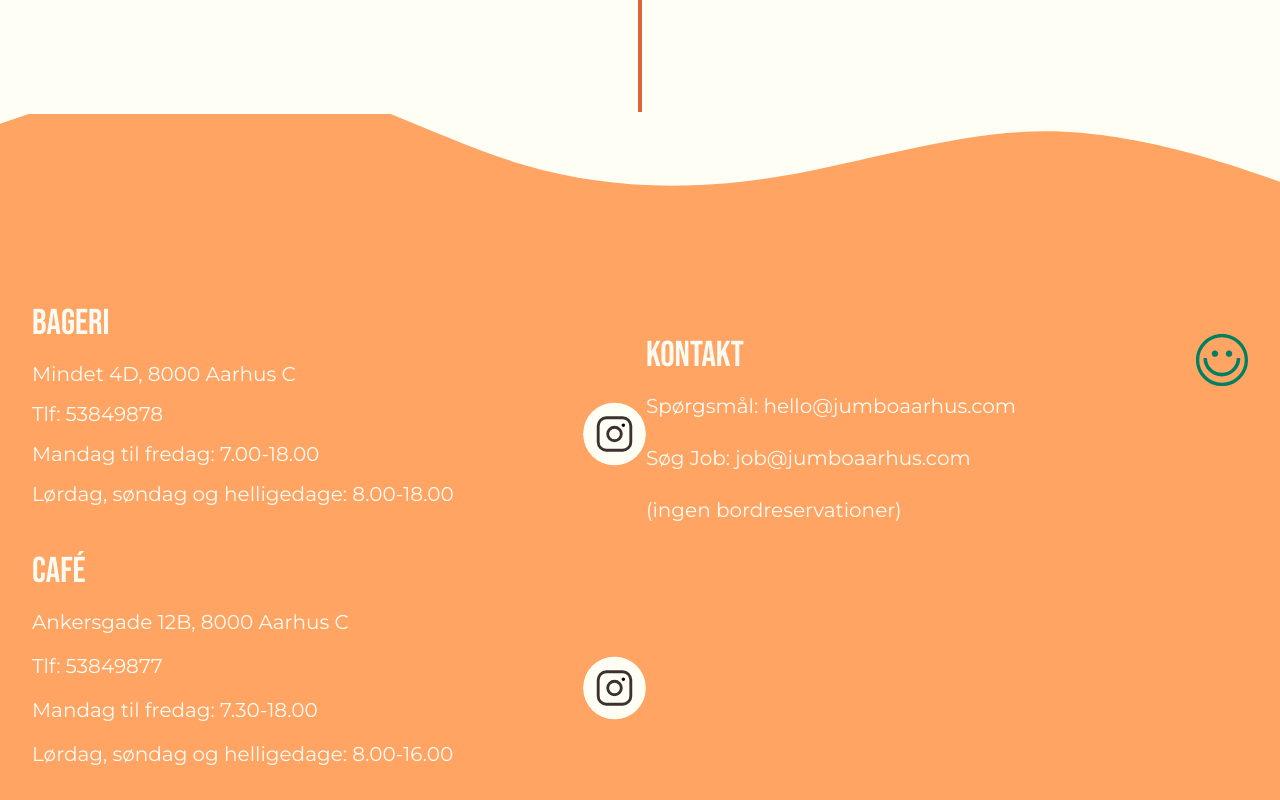
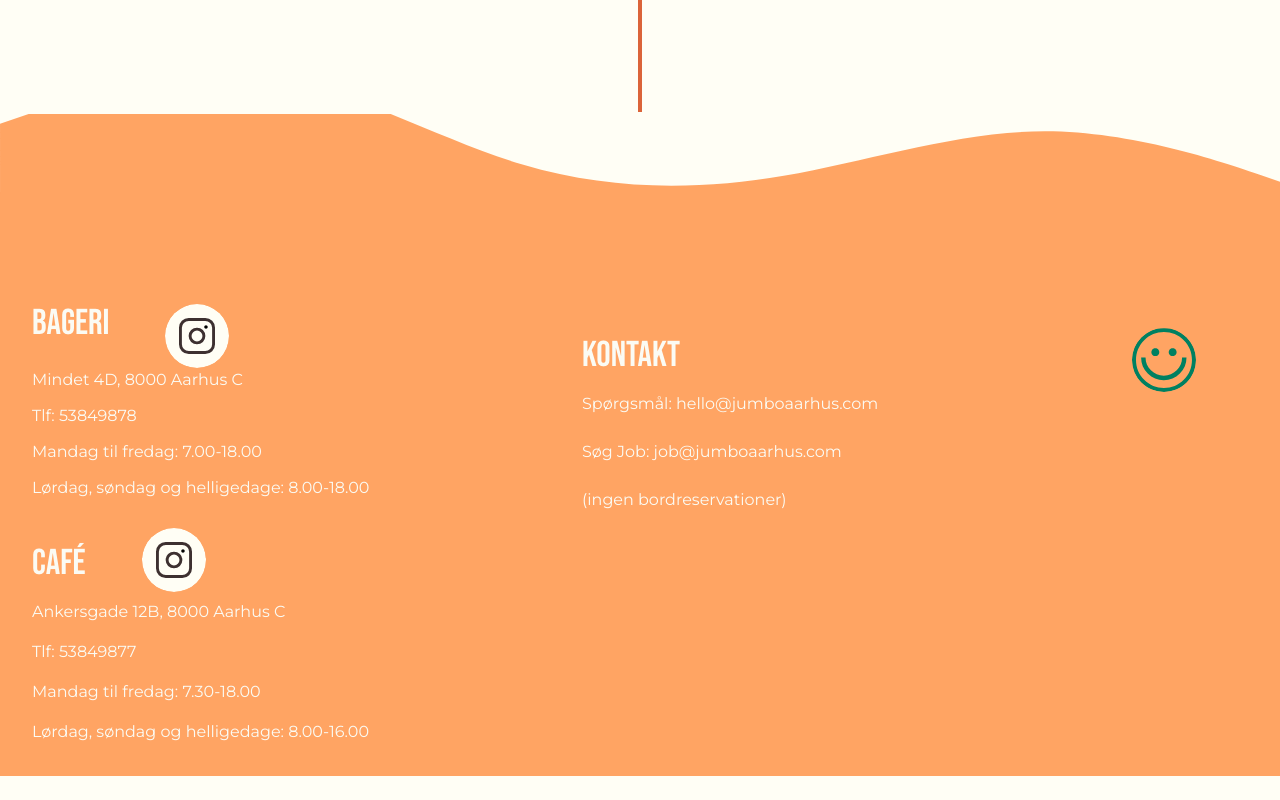
Before and after one commit to Nico-Harms/advanced-web-development, a React app: page /historie in a window 1280 px wide. Shown: the part 1983-2783 px from the top of the page. After the commit the page ends 2759 px from the top, so only its background shows below. Built offline with nearby package versions, Linux system fonts and the light colour scheme; the HTML template or start-up script is replaced by a standard one.

Commit message:
changes footer and contact

```diff
--- a/src/components/semantic/Footer.jsx
+++ b/src/components/semantic/Footer.jsx
@@ -30,19 +30,30 @@
               className="w-full h-full  object-cover"
             />
           </div>
-          <div className="lg:flex lg:flex-row">
+          <div className="lg:flex lg:flex-row lg:w-full">
 
-            <div className="flex flex-col gap-5">
-              <div className=" text-off-white flex flex-col">
+            <div className="flex flex-col gap-5 ">
+              <div className=" text-off-white flex flex-col lg:w-full">
+                <div className="lg:flex lg:flex-row lg:gap-14">
+
+
                 <h2 className="text-2xl font-bebas mb-4 md:text-4xl">Bageri</h2>
+                <div className=" flex items-center">
+                    <a href="https://www.instagram.com/jumbo_aarhus/"><img
+                      src={instaIcon}
+                      alt="Description"
+                      className="rounded-full hidden lg:block h-10 w-10 md:h-16 md:w-16"
+                    /></a>
+                  </div>
+                </div>
                 <div className=" font-mont flex gap-3">
-                  <div className="font-mont flex flex-col gap-3 text-xs w-80 md:text-xl md:w-[550px]">
+                  <div className="font-mont flex flex-col gap-3 text-xs w-80 md:text-base md:w-[550px] lg:w-full lg:text-base">
                     <p>Mindet 4D, 8000 Aarhus C</p>
                     <p>Tlf: 53849878</p>
                     <p>Mandag til fredag: 7.00-18.00</p>
                     <p>Lørdag, søndag og helligedage: 8.00-18.00</p>
                   </div>
-                  <div className="flex items-center">
+                  <div className="flex items-center lg:hidden">
                     <a href="https://www.instagram.com/jumbo_aarhus/"><img
                       src={instaIcon}
                       alt="Description"
@@ -53,15 +64,24 @@
               </div>
 
               <div className=" text-off-white flex flex-col ">
+              <div className="lg:flex lg:flex-row lg:gap-14">
                 <h2 className="text-2xl font-bebas mb-4 md:text-4xl md:mt-6">Café</h2>
+                <div className=" flex items-center">
+                    <a href="https://www.instagram.com/jumbo_aarhus/"><img
+                      src={instaIcon}
+                      alt="Description"
+                      className="rounded-full h-10 w-10 md:h-16 md:w-16 lg:block hidden"
+                    /></a>
+                  </div>
+                  </div>
                 <div className=" font-mont flex gap-3">
-                  <div className="font-mont flex flex-col gap-4 text-xs w-80 md:text-xl md:w-[550px]">
+                  <div className="font-mont flex flex-col gap-4 text-xs w-80 md:text-base md:w-[550px] lg:text-base">
                     <p>Ankersgade 12B, 8000 Aarhus C</p>
                     <p>Tlf: 53849877</p>
                     <p>Mandag til fredag: 7.30-18.00</p>
                     <p>Lørdag, søndag og helligedage: 8.00-16.00</p>
                   </div>
-                  <div className="flex items-center">
+                  <div className="flex items-center lg:hidden">
                     <a href="https://www.instagram.com/jumbo_ankersgade/"><img
                       src={instaIcon}
                       alt="Description"
@@ -70,6 +90,7 @@
                   </div>
                 </div>
               </div>
+
             </div>
             <div className="lg:flex lg:row">
 
@@ -77,7 +98,7 @@
               <div className=" text-off-white ">
                 <h2 className="text-2xl font-bebas mb-4 flex flex-col mt-4 md:text-4xl md:mt-8">Kontakt</h2>
                 <div className=" font-mont flex gap-3">
-                  <div className=" font-mont flex flex-col gap-3 text-xs w-80 md:text-xl md:gap-6 md:w-[550px]">
+                  <div className=" font-mont flex flex-col gap-3 text-xs w-80 md:text-xl md:gap-6 md:w-[550px] lg:text-base">
                     <p>Spørgsmål: hello@jumboaarhus.com</p>
                     <p>Søg Job: job@jumboaarhus.com</p>
                     <p>(ingen bordreservationer)</p>
--- a/src/pages/ContactPage.jsx
+++ b/src/pages/ContactPage.jsx
@@ -5,10 +5,10 @@
         <main>
             <div className="lg:flex lg:flex-row">
             <div className="lg:flex lg:flex-col">
-            <div className="flex flex-col items-center justify-center w-full h-full lg:block lg:ml-9 lg:">
-    <h2 className="text-prime-orange text-3xl font-bebas mt-9">Kontakt Os</h2>
+            <div className="flex flex-col items-center justify-center w-full h-full lg:block lg:ml-9 md:flex  md:justify center">
+    <h2 className="text-prime-orange text-3xl font-bebas mt-24 lg:mt-36 md:mt-36 md:text-4xl lg:text-5xl ">Kontakt Os</h2>
 
-    <div className="font-mont font-semibold flex flex-col mt-3 gap-3 text-xs md:text-xl md:gap-6 md:w-[550px]">
+    <div className="font-mont font-semibold flex flex-col mt-3 gap-3 text-xs md:text-base md:gap-6  md:justify center">
         <p>Spørgsmål: <span className="underline">hello@jumboaarhus.com</span></p>
         <p>Søg Job: <span className="underline">job@jumboaarhus.com</span></p>
 
@@ -16,9 +16,9 @@
     </div>
 </div>
             <div className=" text-off-black flex flex-col w-full ml-9 mt-14">
-        <h2 className="text-2xl font-bebas mb-4 md:text-4xl">Bageri</h2>
+        <h2 className="text-2xl font-bebas mb-4 md:text-3xl lg:text-4xl">Bageri</h2>
         <div className=" font-mont flex gap-3">
-          <div className="font-mont font-semibold flex flex-col gap-3 text-xs w-60 md:text-xl md:w-[550px]">
+          <div className="font-mont font-semibold flex flex-col gap-3 text-xs w-60 md:text-base md:w-[450px] lg:w-[350px] ">
             <p>Mindet 4D, 8000 Aarhus C</p>
             <p>Tlf: 53849878</p>
             <p>Mandag til fredag: 7.00-18.00</p>
@@ -28,21 +28,21 @@
             </div>
             </div>
             <div className=" text-off-black flex flex-col w-full ml-9 mt-5">
-        <h2 className="text-2xl font-bebas  mb-4 md:text-4xl md:mt-6">Café</h2>
+        <h2 className="text-2xl font-bebas  mb-4 md:text-3xl lg:text-4xl md:mt-6">Café</h2>
         <div className=" font-mont flex gap-3">
-          <div className="font-mont font-semibold flex flex-col gap-4 text-xs w-60 md:text-xl md:w-[550px]">
+          <div className="font-mont font-semibold flex flex-col gap-4 text-xs w-60 md:text-base md:w-[420px] lg:w-[350px]">
             <p>Ankersgade 12B, 8000 Aarhus C</p>
             <p>Tlf: 53849877</p>
             <p>Mandag til fredag: 7.30-18.00</p>
             <p>Lørdag, søndag og helligedage: 8.00-16.00</p>
-            <p>(ingen bordreservationer)</p>
+
           </div>
 
         </div>
         </div>
         </div>
         <div className=" w-full flex justify-center mt-10">
-            <img className=" w-10/12" src={ContactImg} alt="" />
+            <img className=" w-11/12 lg:w-10/12 lg:mt-10 " src={ContactImg} alt="" />
         </div>
         </div>
         </main>
```
